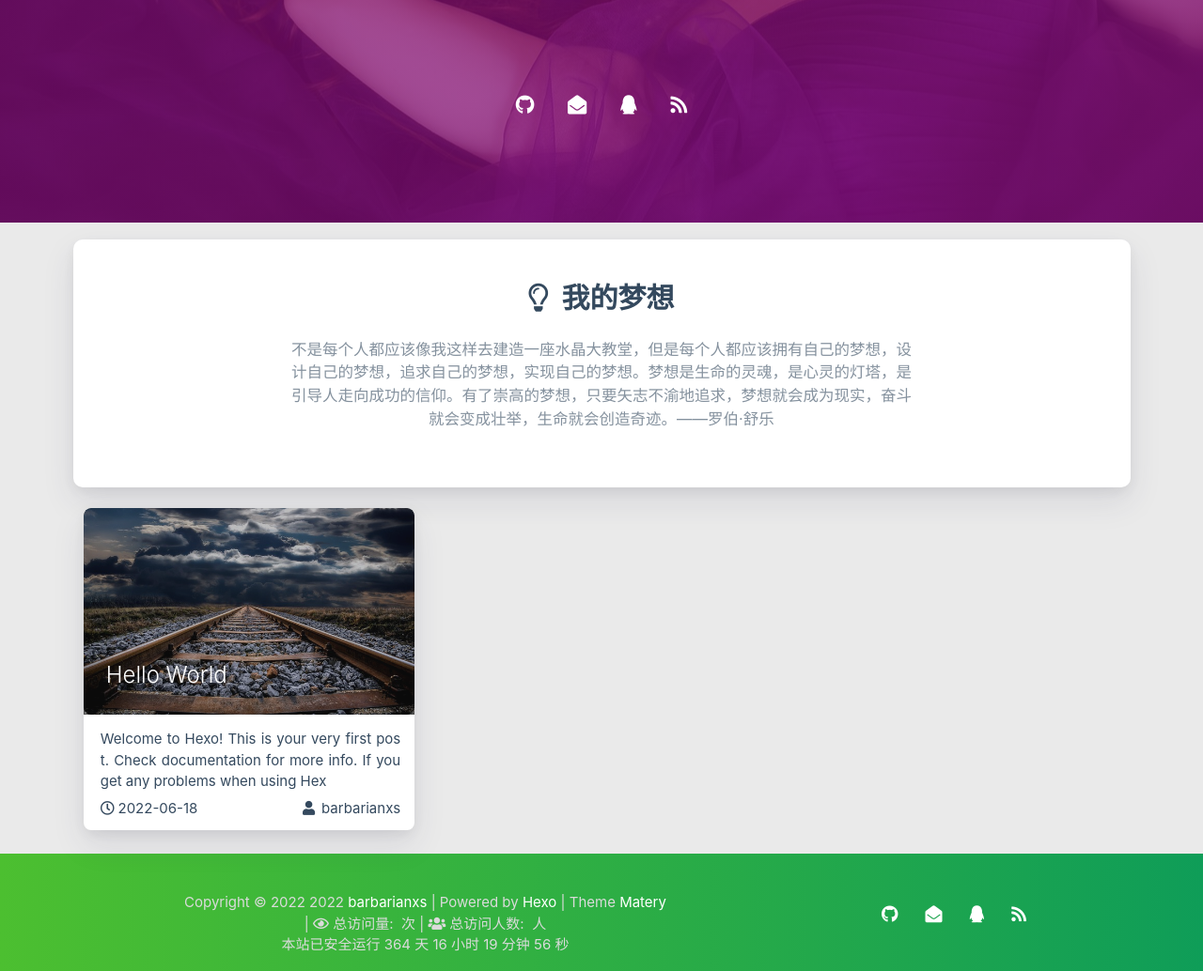
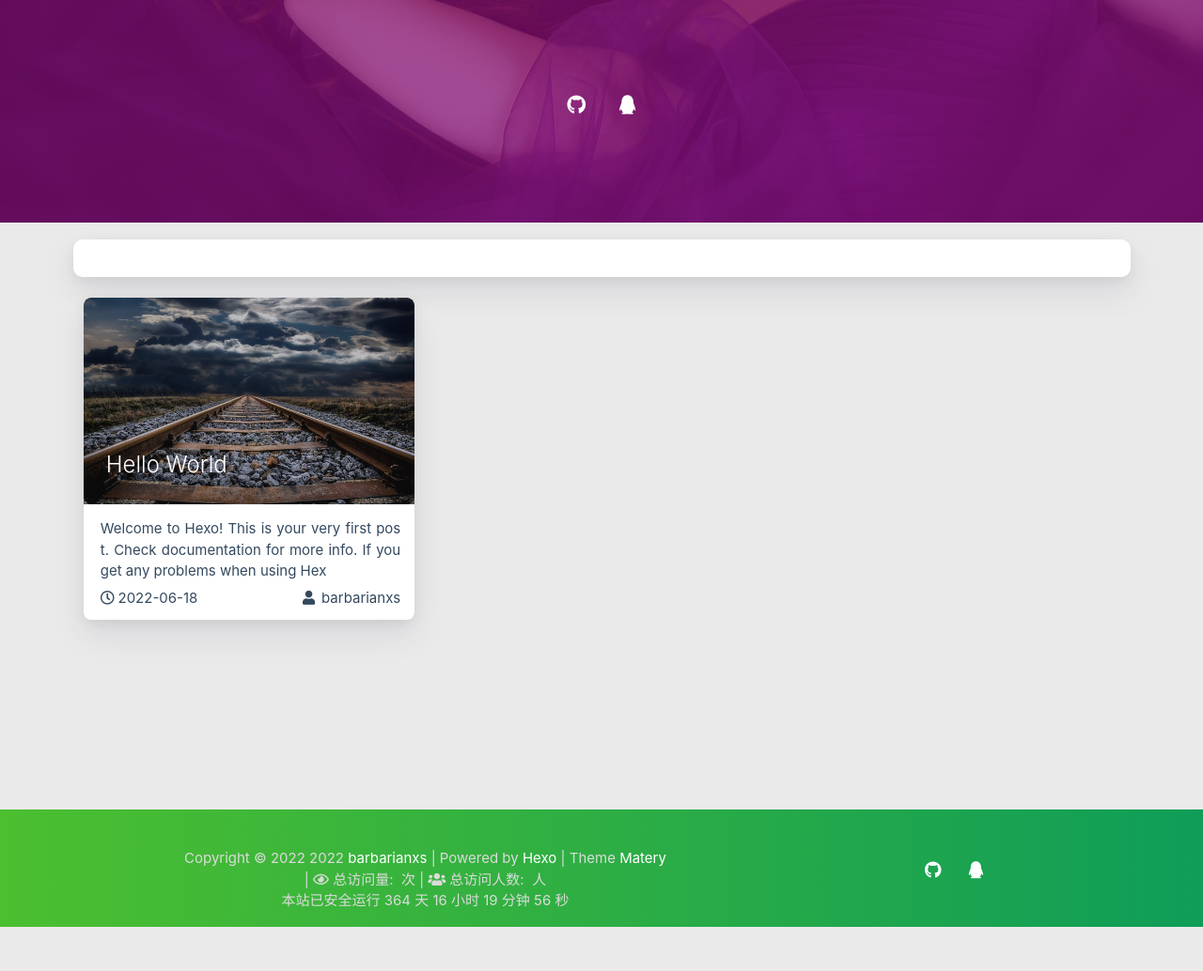
Before and after one commit to barbarianxs/YANGJUNYAN0715.github.io, a plain HTML site: page index.html in a window 1280 px wide. Shown: the part 563-1597 px from the top of the page at 94% size. After the commit the page ends 1550 px from the top, so only its background shows below. Drawn offline with nearby package versions, Linux system fonts and the light colour scheme; some packages are replaced by stand-ins of ours; a script that the page names is missing.

Commit message:
更新博客2022-06-18 21:02:50

```diff
--- a/index.html
+++ b/index.html
@@ -378,20 +378,14 @@
                 </a>
 
 
-                    <a href="https://github.com/blinkfox/hexo-theme-matery" class="waves-effect waves-light btn" target="_blank">
+                    <a href="https://github.com/YANGJUNYAN0715" class="waves-effect waves-light btn" target="_blank">
                         <i class="fab fa-github-alt"></i>Github
                     </a>
 
             </div>
             <div class="cover-social-link">
-    <a href="https://github.com/blinkfox" class="tooltipped" target="_blank" data-tooltip="访问我的GitHub" data-position="top" data-delay="50">
+    <a href="https://github.com/YANGJUNYAN0715" class="tooltipped" target="_blank" data-tooltip="访问我的GitHub" data-position="top" data-delay="50">
         <i class="fab fa-github"></i>
-    </a>
-
-
-
-    <a href="mailto:1181062873@qq.com" class="tooltipped" target="_blank" data-tooltip="邮件联系我" data-position="top" data-delay="50">
-        <i class="fas fa-envelope-open"></i>
     </a>
 
 
@@ -400,7 +394,9 @@
 
 
 
-    <a href="tencent://AddContact/?fromId=50&fromSubId=1&subcmd=all&uin=1181062873" class="tooltipped" target="_blank" data-tooltip="QQ联系我: 1181062873" data-position="top" data-delay="50">
+
+
+    <a href="tencent://AddContact/?fromId=50&fromSubId=1&subcmd=all&uin=1310204834" class="tooltipped" target="_blank" data-tooltip="QQ联系我: 1310204834" data-position="top" data-delay="50">
         <i class="fab fa-qq"></i>
     </a>
 
@@ -409,10 +405,6 @@
 
 
 
-
-    <a href="/atom.xml" class="tooltipped" target="_blank" data-tooltip="RSS 订阅" data-position="top" data-delay="50">
-        <i class="fas fa-rss"></i>
-    </a>
 
 </div>
         </div>
@@ -492,20 +484,6 @@
         <div class="container ">
             <div class="card">
                 <div class="card-content">
-
-                        <div class="dream">
-
-    <div class="title center-align">
-        <i class="far fa-lightbulb"></i>&nbsp;&nbsp;我的梦想
-    </div>
-
-    <div class="row">
-        <div class="col l8 offset-l2 m10 offset-m1 s10 offset-s1 center-align text">
-            不是每个人都应该像我这样去建造一座水晶大教堂，但是每个人都应该拥有自己的梦想，设计自己的梦想，追求自己的梦想，实现自己的梦想。梦想是生命的灵魂，是心灵的灯塔，是引导人走向成功的信仰。有了崇高的梦想，只要矢志不渝地追求，梦想就会成为现实，奋斗就会变成壮举，生命就会创造奇迹。——罗伯·舒乐
-        </div>
-    </div>
-</div>
-
 
 
 
@@ -709,14 +687,8 @@
 
         </div>
         <div class="col s12 m4 l4 social-link social-statis">
-    <a href="https://github.com/blinkfox" class="tooltipped" target="_blank" data-tooltip="访问我的GitHub" data-position="top" data-delay="50">
+    <a href="https://github.com/YANGJUNYAN0715" class="tooltipped" target="_blank" data-tooltip="访问我的GitHub" data-position="top" data-delay="50">
         <i class="fab fa-github"></i>
-    </a>
-
-
-
-    <a href="mailto:1181062873@qq.com" class="tooltipped" target="_blank" data-tooltip="邮件联系我" data-position="top" data-delay="50">
-        <i class="fas fa-envelope-open"></i>
     </a>
 
 
@@ -725,7 +697,9 @@
 
 
 
-    <a href="tencent://AddContact/?fromId=50&fromSubId=1&subcmd=all&uin=1181062873" class="tooltipped" target="_blank" data-tooltip="QQ联系我: 1181062873" data-position="top" data-delay="50">
+
+
+    <a href="tencent://AddContact/?fromId=50&fromSubId=1&subcmd=all&uin=1310204834" class="tooltipped" target="_blank" data-tooltip="QQ联系我: 1310204834" data-position="top" data-delay="50">
         <i class="fab fa-qq"></i>
     </a>
 
@@ -734,10 +708,6 @@
 
 
 
-
-    <a href="/atom.xml" class="tooltipped" target="_blank" data-tooltip="RSS 订阅" data-position="top" data-delay="50">
-        <i class="fas fa-rss"></i>
-    </a>
 
 </div>
     </div>
```
Also changed, not shown: 2022/06/18/hello-world/index.html (+4 -12 lines), 404/index.html (+4 -12 lines), about/index.html (+4 -12 lines), archives/2022/06/index.html (+4 -12 lines), archives/2022/index.html (+4 -12 lines), archives/index.html (+4 -12 lines), categories/index.html (+4 -12 lines), contact/index.html (+4 -12 lines), friends/index.html (+4 -12 lines), tags/index.html (+4 -12 lines), favicon.png, medias/logo.png.
